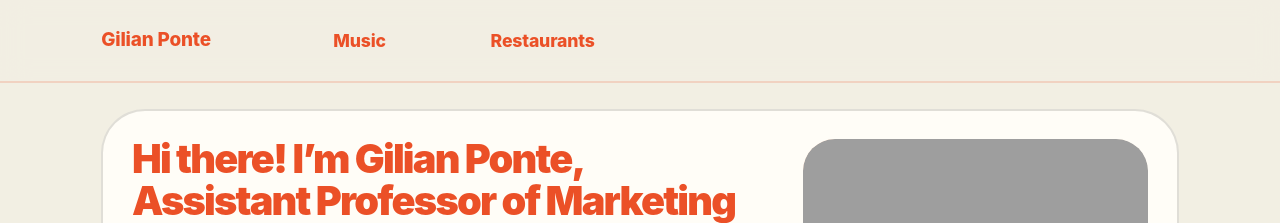
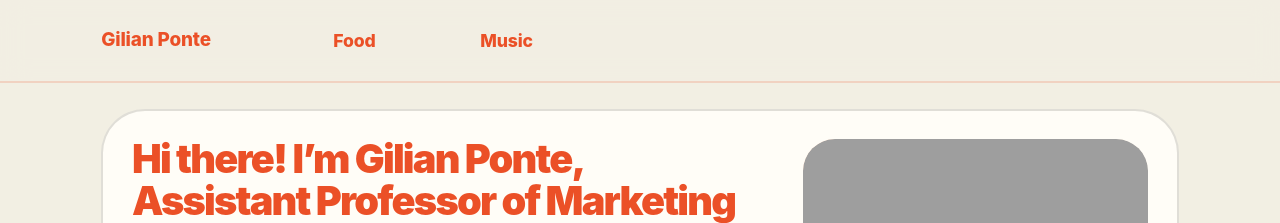
Before and after one commit to GilianPonte/gilianponte.github.io, a Jekyll site: the page built from _pages/year-archive.md, in a window 1280 px wide. Shown: the top 223 px of the page. Built offline with Jekyll 4.4.1, drawn with Linux system fonts in a browser that asks for light colours.

Commit message:
Update navigation.yml

```diff
--- a/_data/navigation.yml
+++ b/_data/navigation.yml
@@ -1,8 +1,7 @@
 # main links links
 main:
+  - title: "Food"
+    url: /teaching/
 
   - title: "Music"
     url: /publications/
-
-  - title: "Restaurants"
-    url: /teaching/
```
